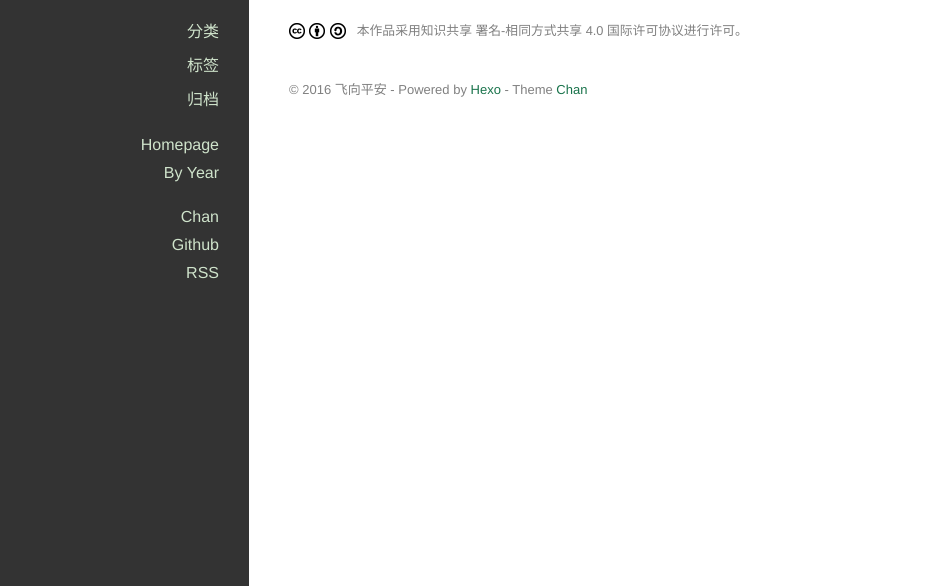
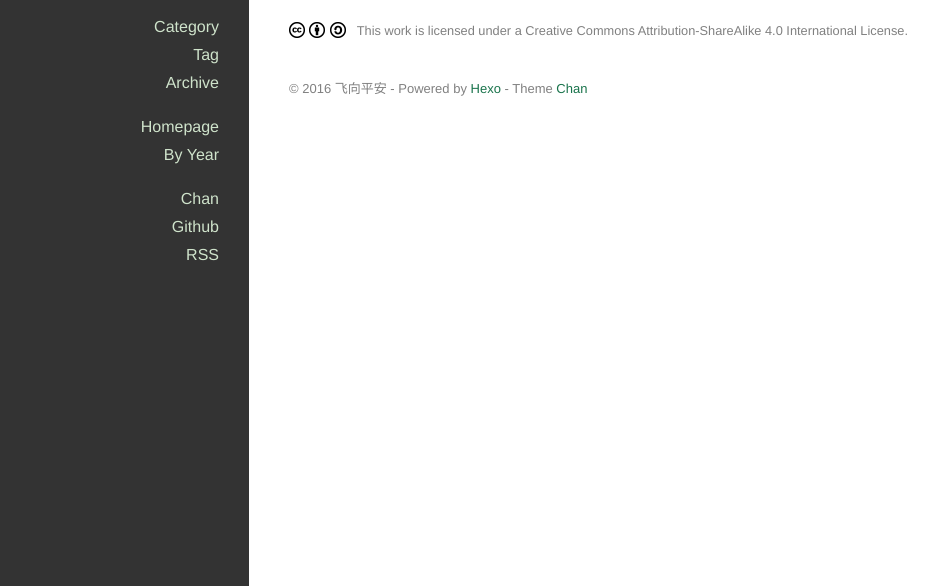
Before and after one commit to tttgy/tttgy.github.io, a plain HTML site: page 2016/10/09/github使用入门/index.html in a window 1280 px wide. Shown: the part 214-800 px from the top of the page, without its empty margins (151-1086 px from the left). Drawn offline with nearby package versions, Linux system fonts and the light colour scheme.

Commit message:
Site updated: 2016-10-09 22:57:19

```diff
--- a/2016/10/09/github使用入门/index.html
+++ b/2016/10/09/github使用入门/index.html
@@ -82,21 +82,21 @@
 
 
               <li class="category-list-container">
-                <a href="javascript:;">分类</a>
+                <a href="javascript:;">Category</a>
 
               </li>
 
 
 
               <li class="tag-list-container">
-                <a href="javascript:;">标签</a>
+                <a href="javascript:;">Tag</a>
 
               </li>
 
 
 
               <li class="archive-list-container">
-                <a href="javascript:;">归档</a>
+                <a href="javascript:;">Archive</a>
                 <ul class="archive-list"><li class="archive-list-item"><a class="archive-list-link" href="/archives/2016/">2016</a><span class="archive-list-count">3</span></li></ul>
               </li>
 
@@ -173,7 +173,7 @@
   <footer class="article-footer">
 
   <div class="cc">
-    <a href="http://creativecommons.org/licenses/by-sa/4.0/deed.en" target="_blank" title="署名-相同方式共享">
+    <a href="http://creativecommons.org/licenses/by-sa/4.0/deed.en" target="_blank" title="Attribution-ShareAlike">
       <img src="/images/cc/cc.png">
 
           <img src="/images/cc/by.png">
@@ -181,7 +181,7 @@
           <img src="/images/cc/sa.png">
 
       <span>
-        本作品采用知识共享 署名-相同方式共享 4.0 国际许可协议进行许可。
+        This work is licensed under a Creative Commons Attribution-ShareAlike 4.0 International License.
       </span>
     </a>
   </div>
```
Also changed, not shown: 2016/10/09/git使用说明/index.html (+5 -5 lines), 2016/10/09/hello-world/index.html (+5 -5 lines), archives/2016/10/index.html (+4 -4 lines), archives/2016/index.html (+4 -4 lines), archives/index.html (+4 -4 lines), index.html (+3 -3 lines).
